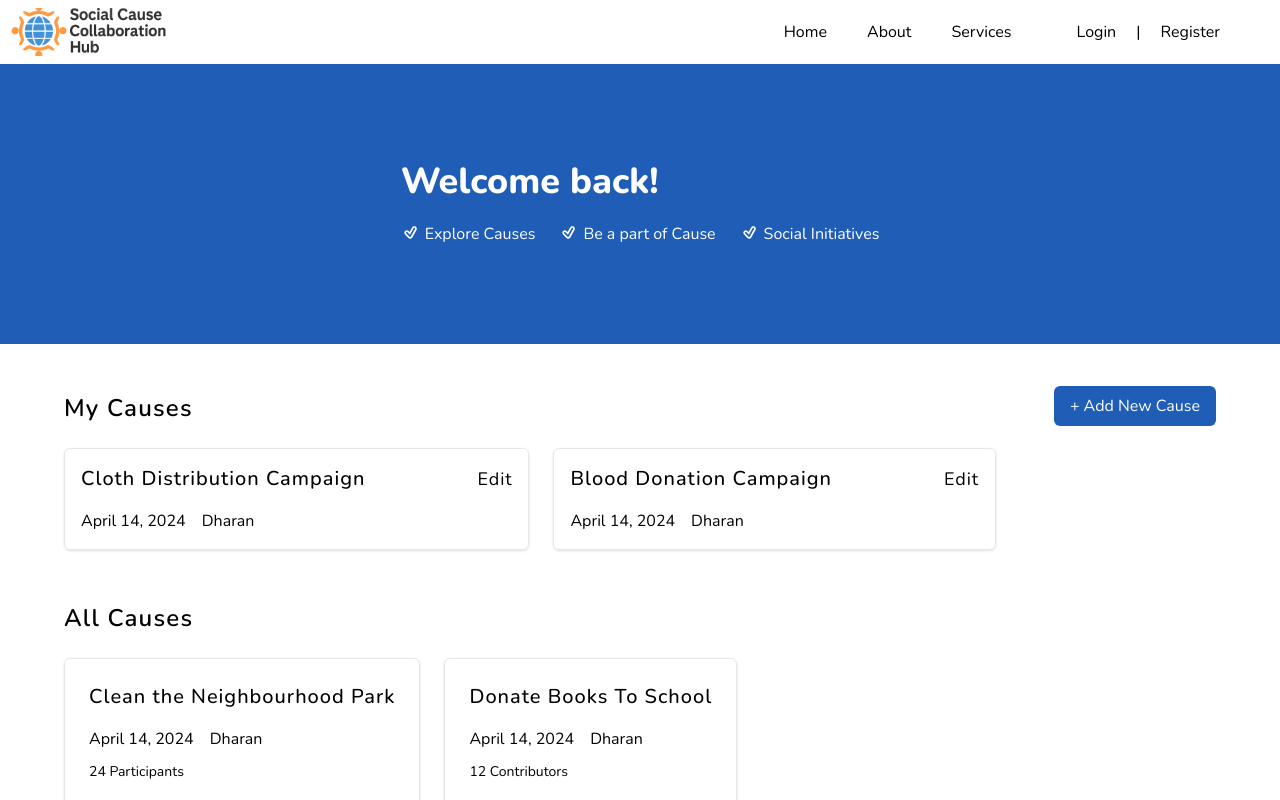
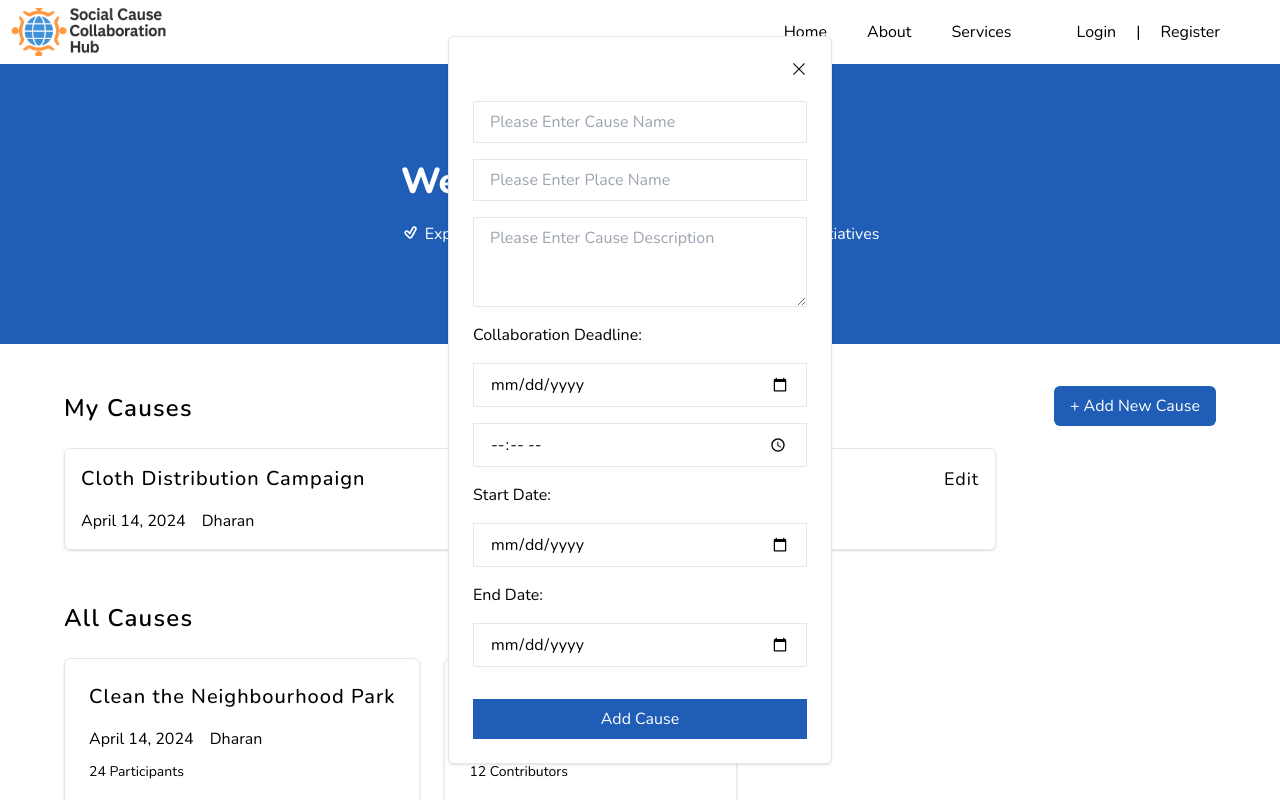
Before and after one commit to Sugambaj7/Social_Cause_Collaboration_Hub, a React (Vite) app in the folder frontend/: page /dashboard in a window 1280 px wide. Both pictures are taken after a click on the button "+ Add New Cause". Shown: the top 800 px of the page. Built offline with nearby package versions, Linux system fonts and the light colour scheme.

Commit message:
basic bug fixes

```diff
--- /dev/null
+++ b/frontend/src/components/EditCauseComponent.jsx
@@ -0,0 +1,5 @@
+import React from "react";
+
+export default function EditCauseComponent() {
+  return <div>EditCauseComponent</div>;
+}
--- a/frontend/src/components/MyCauseComponent.jsx
+++ b/frontend/src/components/MyCauseComponent.jsx
@@ -1,11 +1,93 @@
-import React from "react";
+import React, { useState } from "react";
+import { RxCross1 } from "react-icons/rx";
 
 export default function MyCauseComponent() {
+  const [editPopup, setEditPopup] = useState(false);
+  const [addCausePopup, setAddCausePopup] = useState(false);
+  const [causeName, setCauseName] = useState("");
+  const [placeName, setPlaceName] = useState("");
+  const [time, setTime] = useState("");
+  const [causeDescription, setCauseDescription] = useState("");
+  const [collaborationDeadline, setCollaborationDeadline] = useState("");
+  const [startDate, setStartDate] = useState("");
+  const [endDate, setEndDate] = useState("");
+  const [error, setError] = useState("");
+
+  //getting current date
+  const currentDate = new Date();
+
+
+  const validateAddForm = () => {
+    if (causeName === "") {
+      setError("Cause Name is not supposed to be empty");
+      return false;
+    } else if (causeName.length < 8 && causeName.length > 50) {
+      setError(
+        "Cause Name should be at least 8 characters long and maximum 50 characters long"
+      );
+      return false;
+    } else if (!/^[A-Za-z]+( [A-Za-z]+)*$/.test(causeName)) {
+      setError(
+        "Cause Name should not contain special characters, numbers except space and comma "
+      );
+      return false;
+    } else if (placeName === "") {
+      setError("Place Name is not supposed to be empty");
+      return false;
+    } else if (placeName.length < 2 && placeName.length > 25) {
+      setError(
+        "Place Name should be at least 2 characters long and maximum 25 characters long"
+      );
+      return false;
+    } else if (!/^[A-Za-z]+(?:\s*,\s*[A-Za-z]+)*$/.test(placeName)) {
+      setError(
+        "Place Name should not contain special characters, numbers except spaces and comma "
+      );
+    } else if (causeDescription === "") {
+      setError("Cause Description is not supposed to be empty");
+      return false;
+    } else if (causeDescription.length < 10 && causeDescription.length > 200) {
+      setError(
+        "Cause Description should be at least 10 characters long and maximum 200 characters long"
+      );
+      return false;
+    } else if (!/^[A-Za-z0-9.,!?'"()&%\- ]+$/.test(causeDescription)) {
+      setError("Invalid Cause Description");
+      return false;
+    } else if (collaborationDeadline === "") {
+      setError("Collaboration Deadline is not supposed to be empty");
+      return false;
+    } else {
+      console.log("collaborationDeadline", collaborationDeadline);
+      setError("");
+      return true;
+    }
+  };
+
+  const handleAddCause = (e) => {
+    validateAddForm();
+    console.log("Cause Name:", causeName);
+    console.log("Place Name:", placeName);
+    console.log("Cause Description:", causeDescription);
+    console.log("Time:", time);
+    console.log("Collaboration Deadline:", collaborationDeadline);
+    console.log("Start Date:", startDate);
+    console.log("End Date:", endDate);
+    e.preventDefault();
+  };
+
   return (
     <div>
       <div className="flex relative">
-        <h3 className="text-2xl font-semibold mt-12 mb-6 tracking-wider">My Causes</h3>
-        <button className="bg-custom_blue text-white px-4 py-2 rounded-md absolute right-0 top-[40%]">
+        <h3 className="text-2xl font-semibold mt-12 mb-6 tracking-wider">
+          My Causes
+        </h3>
+        {error ? <p className="text-red-600">{error}</p> : ""}
+
+        <button
+          className="bg-custom_blue text-white px-4 py-2 rounded-md absolute right-0 top-[40%]"
+          onClick={() => setAddCausePopup(true)}
+        >
           + Add New Cause
         </button>
       </div>
@@ -15,8 +97,134 @@ export default function MyCauseComponent() {
             <p className="text-xl font-medium tracking-wider">
               Cloth Distribution Campaign
             </p>
-            <button className="hover:underline text-lg ml-28 tracking-wider">Edit</button>
+            <button
+              className="hover:underline text-lg ml-28 tracking-wider"
+              onClick={() => setEditPopup(true)}
+            >
+              Edit
+            </button>
           </div>
+          {editPopup ? (
+            <div className="fixed top-0 left-0 h-full w-full flex justify-center items-center">
+              <div className="rounded-md shadow p-6 border bg-white w-[30%]">
+                <div className="flex justify-between mb-6">
+                  <div></div>
+                  <RxCross1 onClick={() => setEditPopup(false)} />
+                </div>
+                <div>
+                  <form action="" className="flex flex-col gap-4">
+                    <input
+                      type="text"
+                      placeholder="Please Enter Cause Name"
+                      className="px-4 py-2 border"
+                    />
+                    <input
+                      type="text"
+                      placeholder="Please Enter Place Name"
+                      className="px-4 py-2 border"
+                    />
+                    <input
+                      type="text"
+                      placeholder="Please Enter Cause Description"
+                      className="px-4 py-2 border"
+                    />
+                    <input
+                      type="date"
+                      placeholder="Please Enter Deadline For Collaboration"
+                      className="px-4 py-2 border"
+                    />
+                    <input type="time" className="px-4 py-2 border" />
+                    <label htmlFor="">Start Date:</label>
+                    <input
+                      type="date"
+                      placeholder="Please Enter Start Date"
+                      className="px-4 py-2 border"
+                    />
+                    <label htmlFor="">End Date:</label>
+                    <input
+                      type="date"
+                      placeholder="Please Enter End Date"
+                      className="px-4 py-2 border"
+                    />
+
+                    <button className="bg-custom_blue text-white py-2 mt-4">
+                      Update Cause
+                    </button>
+                  </form>
+                </div>
+              </div>
+            </div>
+          ) : null}
+          {addCausePopup ? (
+            <div className="fixed top-0 left-0 h-full w-full flex justify-center items-center">
+              <div className="rounded-md shadow p-6 border bg-white w-[30%]">
+                <div className="flex justify-between mb-6">
+                  <div></div>
+                  <RxCross1 onClick={() => setAddCausePopup(false)} />
+                </div>
+                <div>
+                  <form
+                    action=""
+                    className="flex flex-col gap-4"
+                    onSubmit={handleAddCause}
+                  >
+                    <input
+                      type="text"
+                      placeholder="Please Enter Cause Name"
+                      className="px-4 py-2 border"
+                      onChange={(e) => setCauseName(e.target.value)}
+                    />
+                    <input
+                      type="text"
+                      placeholder="Please Enter Place Name"
+                      className="px-4 py-2 border"
+                      onChange={(e) => setPlaceName(e.target.value)}
+                    />
+                    <textarea
+                      type="text"
+                      rows="3"
+                      cols="40"
+                      placeholder="Please Enter Cause Description"
+                      className="px-4 py-2 border"
+                      onChange={(e) => setCauseDescription(e.target.value)}
+                    />
+                    <label htmlFor="">Collaboration Deadline:</label>
+                    <input
+                      type="date"
+                      placeholder="Please Enter Deadline For Collaboration"
+                      className="px-4 py-2 border"
+                      onChange={(e) => setCollaborationDeadline(e.target.value)}
+                    />
+                    <input
+                      type="time"
+                      className="px-4 py-2 border"
+                      onChange={(e) => setTime(e.target.value)}
+                    />
+                    <label htmlFor="">Start Date:</label>
+                    <input
+                      type="date"
+                      placeholder="Please Enter Start Date"
+                      className="px-4 py-2 border"
+                      onChange={(e) => setStartDate(e.target.value)}
+                    />
+                    <label htmlFor="">End Date:</label>
+                    <input
+                      type="date"
+                      placeholder="Please Enter End Date"
+                      className="px-4 py-2 border"
+                      onChange={(e) => setEndDate(e.target.value)}
+                    />
+                    <button
+                      type="submit"
+                      className="bg-custom_blue text-white py-2 mt-4"
+                    >
+                      Add Cause
+                    </button>
+                  </form>
+                </div>
+              </div>
+            </div>
+          ) : null}
           <div className="flex mt-4">
             <span>April 14, 2024</span>
             <span className="ml-4">Dharan</span>
@@ -27,7 +235,9 @@ export default function MyCauseComponent() {
             <p className="text-xl font-medium tracking-wider">
               Blood Donation Campaign
             </p>
-            <button className="hover:underline text-lg ml-28 tracking-wider">Edit</button>
+            <button className="hover:underline text-lg ml-28 tracking-wider">
+              Edit
+            </button>
           </div>
           <div className="flex mt-4">
             <span>April 14, 2024</span>
```
Also changed, not shown: frontend/src/components/RegisterComponent.jsx (line endings or trailing spaces).
